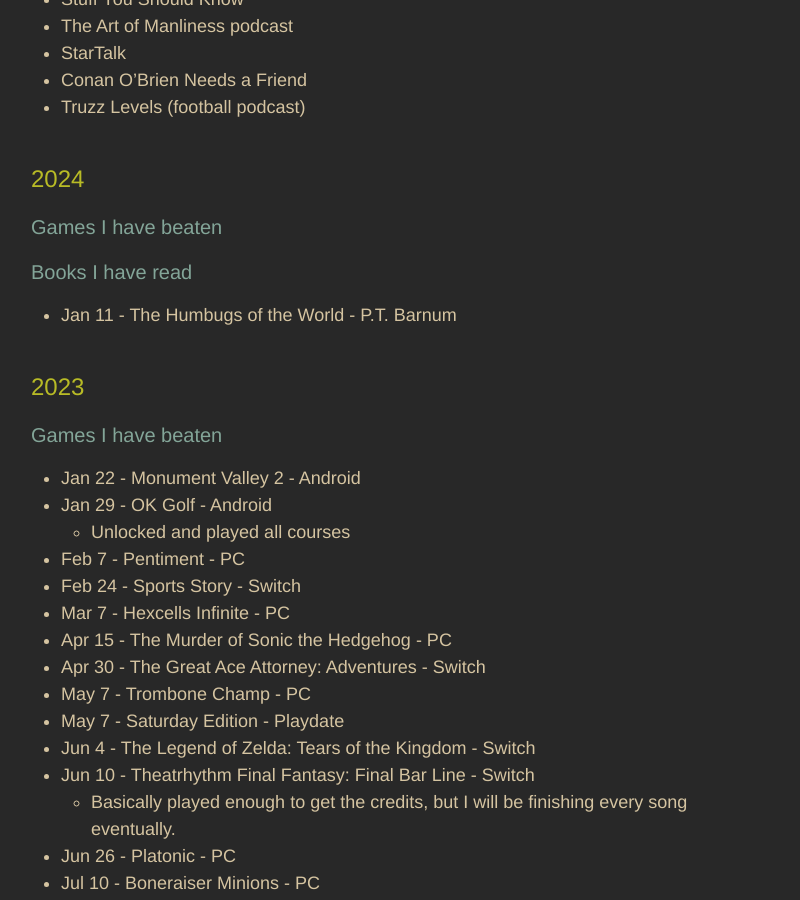
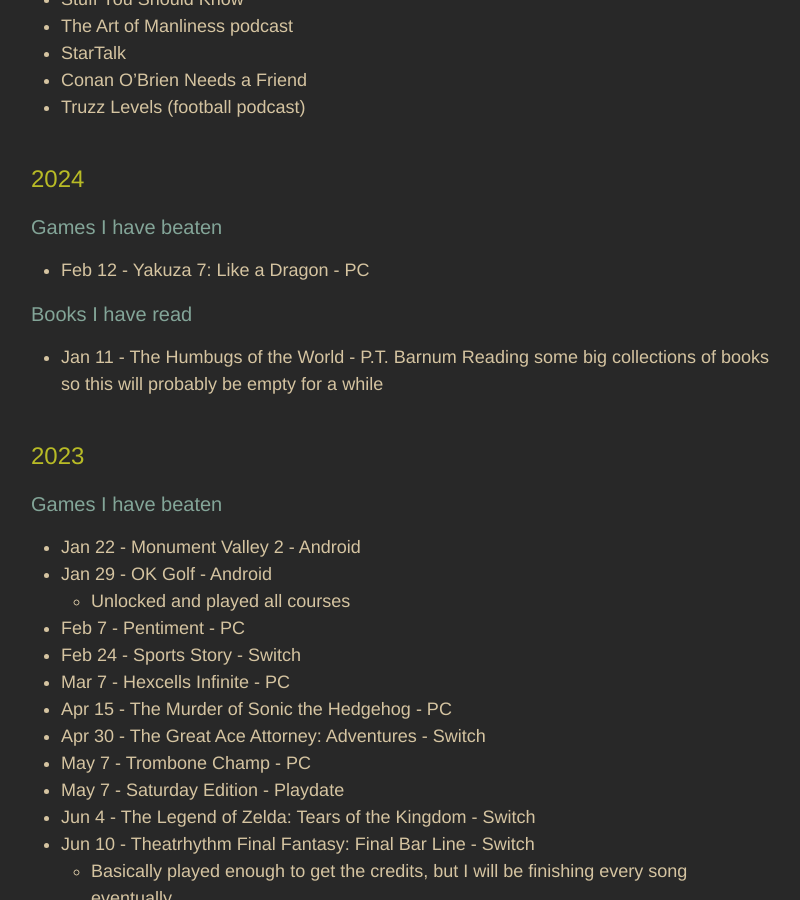
Before and after one commit to adkinsrs/sadkins_site, a Jekyll site: the page built from misc.md, in a window 1280 px wide and 900 px high, scrolled down 383 px. Shown: the whole window, without its empty margins (239-1039 px from the left). Built offline with Jekyll 4.4.1, drawn with Linux system fonts in a browser that asks for light colours.

Commit message:
beat a game

```diff
--- a/misc.md
+++ b/misc.md
@@ -21,9 +21,13 @@
 
 ### Games I have beaten
 
+* Feb 12 - Yakuza 7: Like a Dragon - PC
+
+
 ### Books I have read
 
 * Jan 11 - The Humbugs of the World - P.T. Barnum
+Reading some big collections of books so this will probably be empty for a while
 
 ## 2023
 
```
